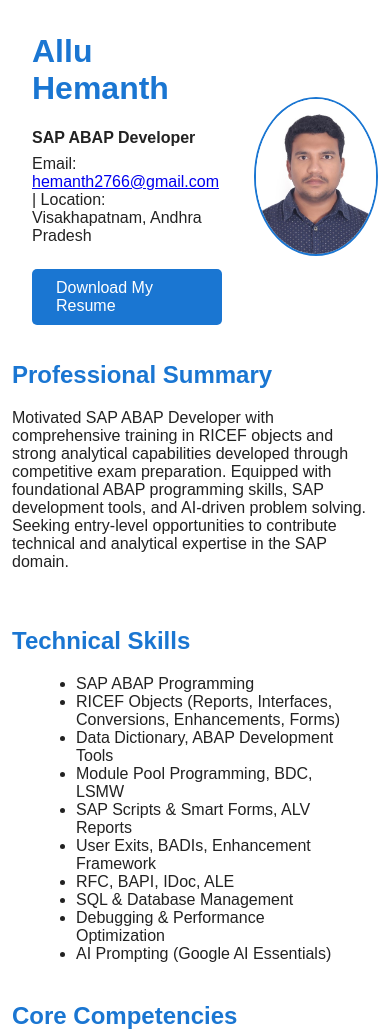
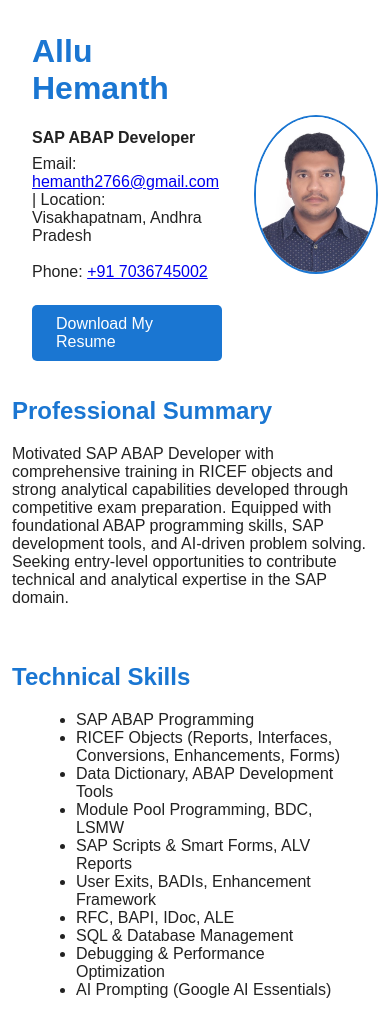
Before and after one commit to hemanth2766/hemanth-portfolio, a plain HTML site: page index.html in a window 390 px wide. Shown: the top 1033 px of the page. Drawn offline with Linux system fonts and the light colour scheme.

Commit message:
Update contact information and formatting in index.html
Added phone contact information and improved formatting.

```diff
--- a/index.html
+++ b/index.html
@@ -28,10 +28,13 @@
     <div class="header-info">
         <h1>Allu Hemanth</h1>
         <div class="profile"><strong>SAP ABAP Developer</strong></div>
-        <div class="contact">
-            <span>Email: <a href="mailto:hemanth2766@gmail.com">hemanth2766@gmail.com</a> | </span>
-            <span>Location: Visakhapatnam, Andhra Pradesh</span>
-        </div>
+       <div class="contact">
+    <span>Email: <a href="mailto:hemanth2766@gmail.com">hemanth2766@gmail.com</a> | </span>
+    <span>Location: Visakhapatnam, Andhra Pradesh</span>
+
+<br> <br>
+    <span>Phone: <a href="tel:+917036745002">+91 7036745002</a></span>
+</div>
 <a href="hemanth-resume.pdf" download
    style="display:inline-block; margin:16px 0; padding:10px 24px; background:#1a76d2; color:#fff; border-radius:5px; text-decoration:none;">
    Download My Resume
```
